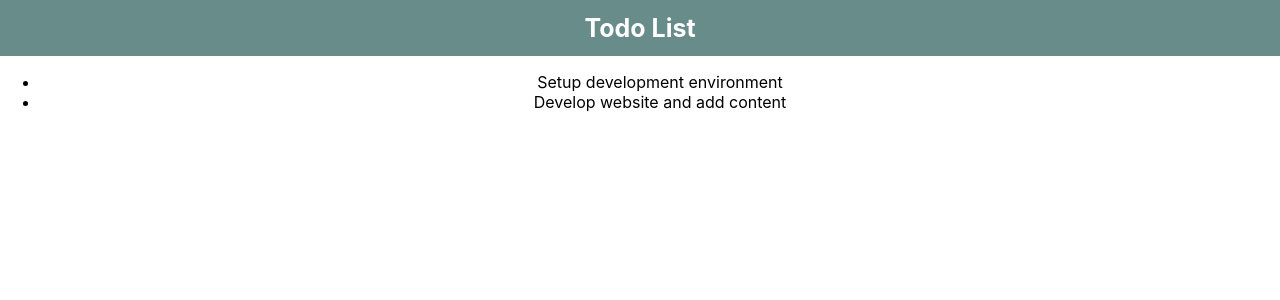
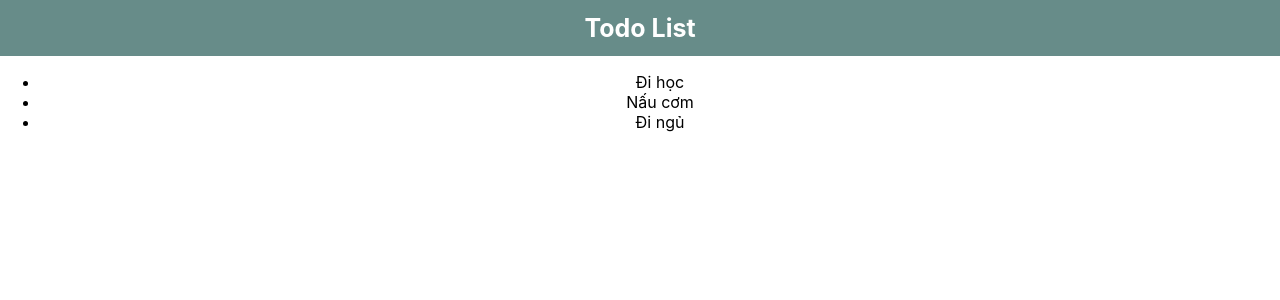
Before and after one commit to tronghoabg/React-ToDo-List, a React (Create React App) app: page / in a window 1280 px wide. Shown: the top 300 px of the page. Built offline with nearby package versions, Linux system fonts and the light colour scheme.

Commit message:
Phân chia component

```diff
--- a/src/App.js
+++ b/src/App.js
@@ -1,5 +1,4 @@
 import React from 'react';
-import logo from './logo.svg';
 import './App.css';
 import TodoApp from './components/TodoApp';
 
--- a/src/components/TodoApp.js
+++ b/src/components/TodoApp.js
@@ -1,18 +1,23 @@
 import React, {Component} from 'react';
 import Header from './layout/Header';
-
+import Todos from './Todos';
 class TodoApp extends Component {
 
   state = {
     todos: [
       {
         id: 1,
-        title: "Setup development environment",
+        title: "Đi học",
         completed: true,
       },
       {
         id: 2,
-        title: "Develop website and add content",
+        title: "Nấu cơm",
+        completed: false,
+      },
+      {
+        id: 3,
+        title: "Đi ngủ",
         completed: false,
       },
     ],
@@ -22,11 +27,7 @@
     return (
       <div>
         <Header />
-        <ul>
-          {this.state.todos.map(todo => (
-            <li key={todo.id}>{todo.title}</li>
-          ))}
-        </ul>
+        <Todos todos={this.state.todos} />
       </div>
     );
   }
--- /dev/null
+++ b/src/components/TodoItem.js
@@ -0,0 +1,12 @@
+import React, {Component} from 'react';
+
+class TodoItem extends Component {
+    render() {
+        return(
+            <div>
+                <li>{this.props.todo.title}</li>
+            </div>
+        )
+    }
+}
+export default TodoItem;
--- a/src/components/Todos.js
+++ b/src/components/Todos.js
@@ -0,0 +1,17 @@
+import React, { Component } from  'react';
+import TodoItem from './TodoItem';
+
+class Todos extends Component {
+    render () {
+        return (
+            <div>
+                <ul>
+                    {this.props.todos.map(todo => (
+                        <TodoItem key={todo.id} todo={todo} />
+                    ))}
+                </ul>
+            </div>
+        )
+    }
+};
+export default Todos;
```
Also changed, not shown: src/components/TodoItems.js (deleted).
